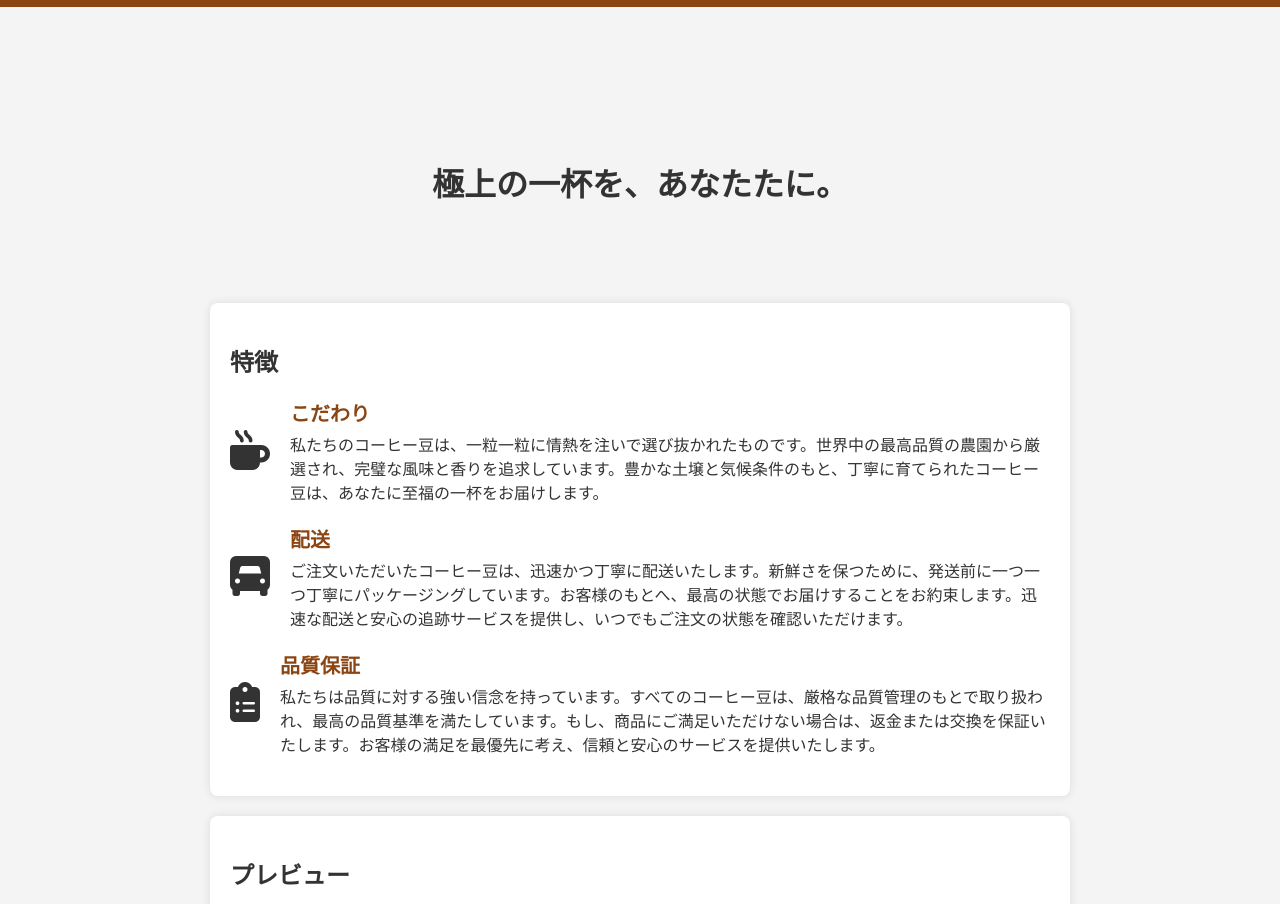
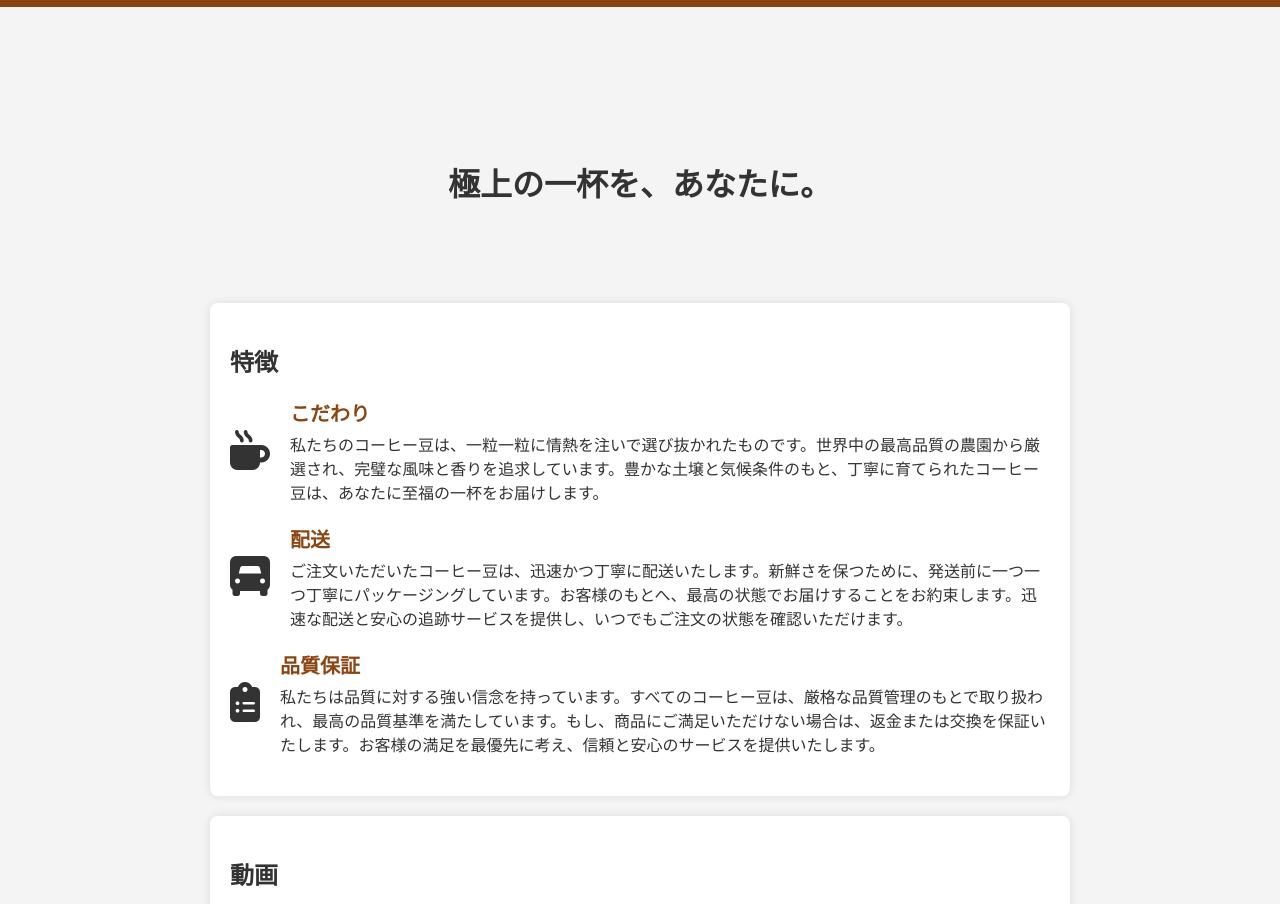
Before and after one commit to HidetoTerasawa/Coffee-Product-Landing-Page, a plain HTML site: page index.html in a window 1280 px wide. Shown: the part 68-972 px from the top of the page. Drawn offline with Linux system fonts and the light colour scheme; grey boxes are pictures that could not be loaded.

Commit message:
Update index.html

```diff
--- a/index.html
+++ b/index.html
@@ -19,7 +19,7 @@
     </nav>
   </header>
   <body class="container">
-    <div><h1 class="heading">極上の一杯を、あなたたに。</h1></div>
+    <div><h1 class="heading">極上の一杯を、あなたに。</h1></div>
 
     <section id="features">
       <h2>特徴</h2>
@@ -54,7 +54,7 @@
     </section>
 
     <section id="Video-Introduction">
-      <h2>プレビュー</h2>
+      <h2>動画</h2>
       <!-- セクション2の内容 -->
       <video
         id="video"
```
